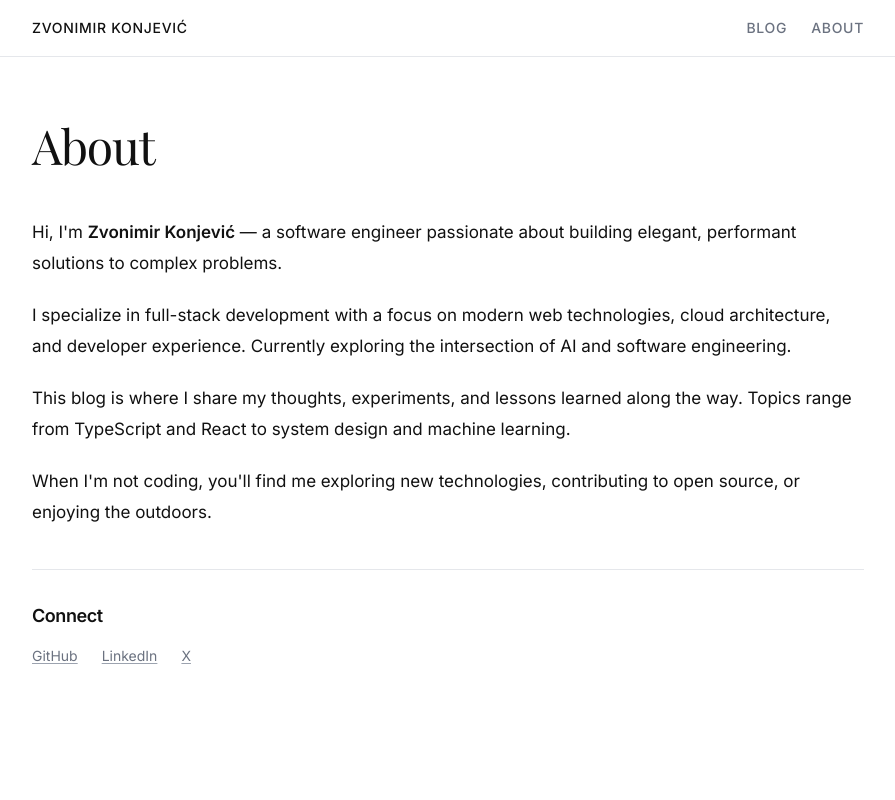
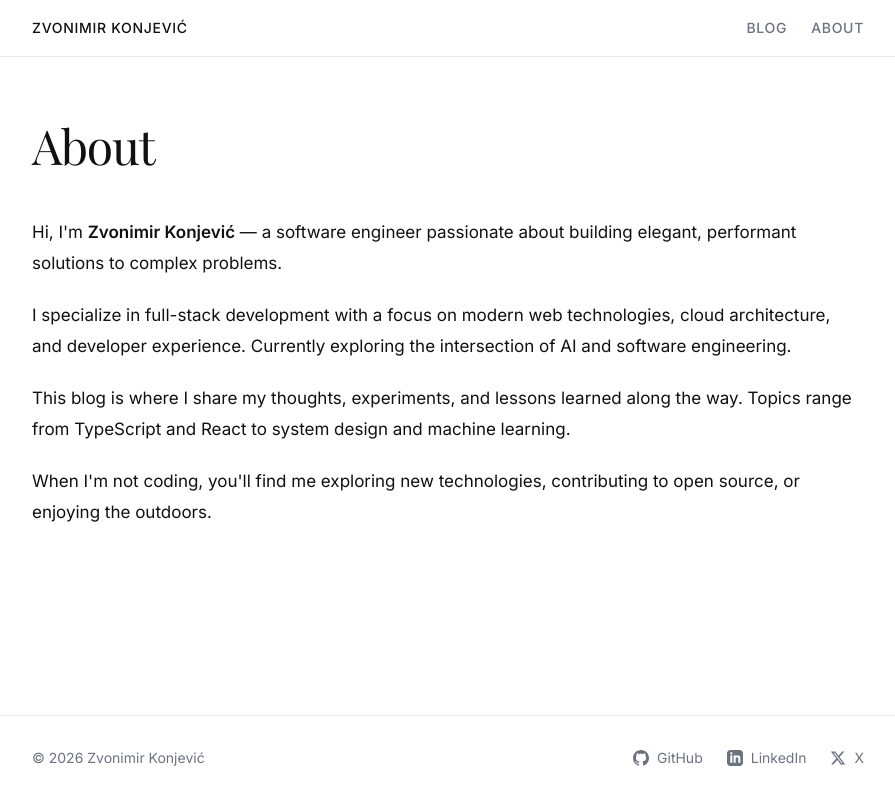
Before and after one commit to zvonimirkonjevic/zvonimirkonjevic.github.io, a Next.js app: page /about in a window 1280 px wide. Shown: the whole page, without its empty margins (192-1087 px from the left). Built offline with nearby package versions, Linux system fonts and the light colour scheme; a web font is replaced by a local one.

Commit message:
update app footer by pinning it to bottom, editing ui and adding icons next to socials links

```diff
--- a/src/app/about/page.tsx
+++ b/src/app/about/page.tsx
@@ -26,27 +26,6 @@
                     contributing to open source, or enjoying the outdoors.
                 </p>
             </div>
-
-            <div className="mt-10 pt-8 border-t border-border">
-                <h2 className="text-lg font-semibold tracking-tight mb-4">Connect</h2>
-                <div className="flex flex-wrap gap-x-6 gap-y-2">
-                    {[
-                        { href: "https://github.com/zvonimirkonjevic", label: "GitHub" },
-                        { href: "https://linkedin.com/in/zvonimirkonjevic", label: "LinkedIn" },
-                        { href: "https://twitter.com/zvonimirk", label: "X" },
-                    ].map((link) => (
-                        <a
-                            key={link.label}
-                            href={link.href}
-                            target="_blank"
-                            rel="noopener noreferrer"
-                            className="text-sm text-text-secondary underline underline-offset-2 decoration-text-muted hover:text-text hover:decoration-text transition-all duration-200"
-                        >
-                            {link.label}
-                        </a>
-                    ))}
-                </div>
-            </div>
         </div>
     );
 }
--- a/src/app/layout.tsx
+++ b/src/app/layout.tsx
@@ -1,6 +1,7 @@
 import type { Metadata } from "next";
 import { Inter, Playfair_Display } from "next/font/google";
 import Header from "@/components/Header";
+import Footer from "@/components/Footer";
 import "./globals.css";
 
 const inter = Inter({
@@ -34,9 +35,10 @@
 }>) {
   return (
     <html lang="en" className={`${inter.variable} ${playfair.variable}`}>
-      <body className="antialiased">
+      <body className="antialiased min-h-screen flex flex-col">
         <Header />
-        <main className="max-w-4xl mx-auto px-6 md:px-8 pb-24">{children}</main>
+        <main className="flex-grow w-full max-w-4xl mx-auto px-6 md:px-8 pb-16">{children}</main>
+        <Footer />
       </body>
     </html>
   );
--- a/src/components/Footer.tsx
+++ b/src/components/Footer.tsx
@@ -1,51 +1,46 @@
-import Link from "next/link";
-
 export default function Footer() {
     return (
-        <footer className="border-t border-border mt-32">
-            <div className="max-w-6xl mx-auto px-6 md:px-8 py-12 md:py-16">
-                <div className="flex flex-col md:flex-row justify-between items-start md:items-center gap-8">
-                    <div>
-                        <Link
-                            href="/"
-                            className="font-heading text-xl tracking-tight text-text-primary hover:text-accent transition-colors duration-300"
-                        >
-                            ZK<span className="text-accent">.</span>
-                        </Link>
-                        <p className="text-text-muted text-sm mt-2 max-w-xs">
-                            Thoughts on software engineering, technology, and building things.
+        <footer className="mt-auto py-8 border-t border-border">
+            <div className="max-w-4xl mx-auto px-6 md:px-8 flex flex-col sm:flex-row justify-between items-center gap-4">
+                <p className="text-sm text-text-secondary">
+                    © {new Date().getFullYear()} Zvonimir Konjević
                 </p>
-                    </div>
-
                 <div className="flex items-center gap-6">
-                        {[
-                            { href: "https://github.com/zvonimirkonjevic", label: "GitHub" },
-                            {
-                                href: "https://linkedin.com/in/zvonimirkonjevic",
-                                label: "LinkedIn",
-                            },
-                            { href: "https://twitter.com/zvonimirk", label: "X" },
-                        ].map((link) => (
                     <a
-                                key={link.label}
-                                href={link.href}
+                        href="https://github.com/zvonimirkonjevic"
                         target="_blank"
                         rel="noopener noreferrer"
-                                className="text-sm text-text-muted hover:text-accent transition-colors duration-300 tracking-wide"
+                        className="group flex items-center gap-2 text-sm text-text-secondary hover:text-text transition-colors duration-200"
                     >
-                                {link.label}
+                        <svg className="w-4 h-4" viewBox="0 0 24 24" fill="currentColor">
+                            <path d="M12 0c-6.626 0-12 5.373-12 12 0 5.302 3.438 9.8 8.207 11.387.599.111.793-.261.793-.577v-2.234c-3.338.726-4.033-1.416-4.033-1.416-.546-1.387-1.333-1.756-1.333-1.756-1.089-.745.083-.729.083-.729 1.205.084 1.839 1.237 1.839 1.237 1.07 1.834 2.807 1.304 3.492.997.107-.775.418-1.305.762-1.604-2.665-.305-5.467-1.334-5.467-5.931 0-1.311.469-2.381 1.236-3.221-.124-.303-.535-1.524.117-3.176 0 0 1.008-.322 3.301 1.23.957-.266 1.983-.399 3.003-.404 1.02.005 2.047.138 3.006.404 2.291-1.552 3.297-1.23 3.297-1.23.653 1.653.242 2.874.118 3.176.77.84 1.235 1.911 1.235 3.221 0 4.609-2.807 5.624-5.479 5.921.43.372.823 1.102.823 2.222v3.293c0 .319.192.694.801.576 4.765-1.589 8.199-6.086 8.199-11.386 0-6.627-5.373-12-12-12z" />
+                        </svg>
+                        <span className="underline-offset-2 decoration-text-muted group-hover:underline">GitHub</span>
                     </a>
-                        ))}
-                    </div>
-                </div>
 
-                <div className="mt-12 pt-8 border-t border-border flex flex-col md:flex-row justify-between items-center gap-4">
-                    <p className="text-text-muted text-xs tracking-wide">
-                        © {new Date().getFullYear()} Zvonimir Konjević. All rights reserved.
-                    </p>
-                    <p className="text-text-muted text-xs tracking-wide">
-                        Built with Next.js
-                    </p>
+                    <a
+                        href="https://linkedin.com/in/zvonimirkonjevic"
+                        target="_blank"
+                        rel="noopener noreferrer"
+                        className="group flex items-center gap-2 text-sm text-text-secondary hover:text-text transition-colors duration-200"
+                    >
+                        <svg className="w-4 h-4" viewBox="0 0 24 24" fill="currentColor">
+                            <path d="M19 0h-14c-2.761 0-5 2.239-5 5v14c0 2.761 2.239 5 5 5h14c2.762 0 5-2.239 5-5v-14c0-2.761-2.238-5-5-5zm-11 19h-3v-11h3v11zm-1.5-12.268c-.966 0-1.75-.79-1.75-1.764s.784-1.764 1.75-1.764 1.75.79 1.75 1.764-.783 1.764-1.75 1.764zm13.5 12.268h-3v-5.604c0-3.368-4-3.113-4 0v5.604h-3v-11h3v1.765c1.396-2.586 7-2.777 7 2.476v6.759z" />
+                        </svg>
+                        <span className="underline-offset-2 decoration-text-muted group-hover:underline">LinkedIn</span>
+                    </a>
+
+                    <a
+                        href="https://twitter.com/zvonimirk"
+                        target="_blank"
+                        rel="noopener noreferrer"
+                        className="group flex items-center gap-2 text-sm text-text-secondary hover:text-text transition-colors duration-200"
+                    >
+                        <svg className="w-4 h-4" viewBox="0 0 24 24" fill="currentColor">
+                            <path d="M18.244 2.25h3.308l-7.227 8.26 8.502 11.24H16.17l-5.214-6.817L4.99 21.75H1.68l7.73-8.835L1.254 2.25H8.08l4.713 6.231zm-1.161 17.52h1.833L7.084 4.126H5.117z" />
+                        </svg>
+                        <span className="underline-offset-2 decoration-text-muted group-hover:underline">X</span>
+                    </a>
                 </div>
             </div>
         </footer>
```
Lines whose indentation alone changed are shown as unchanged.
